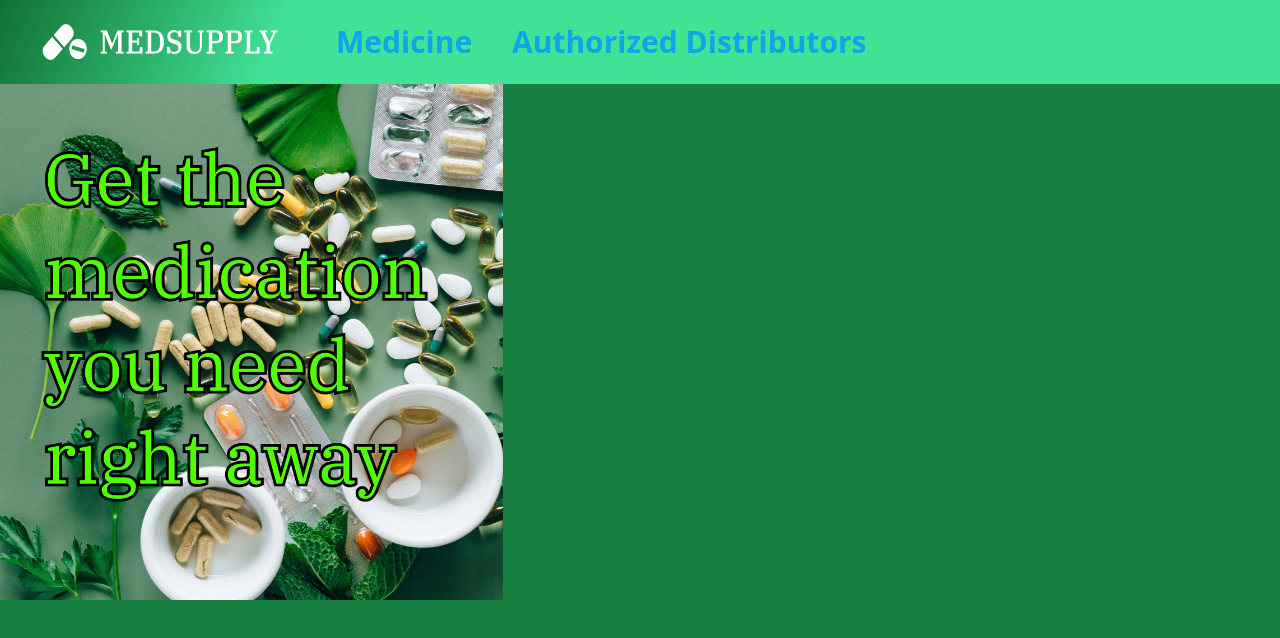
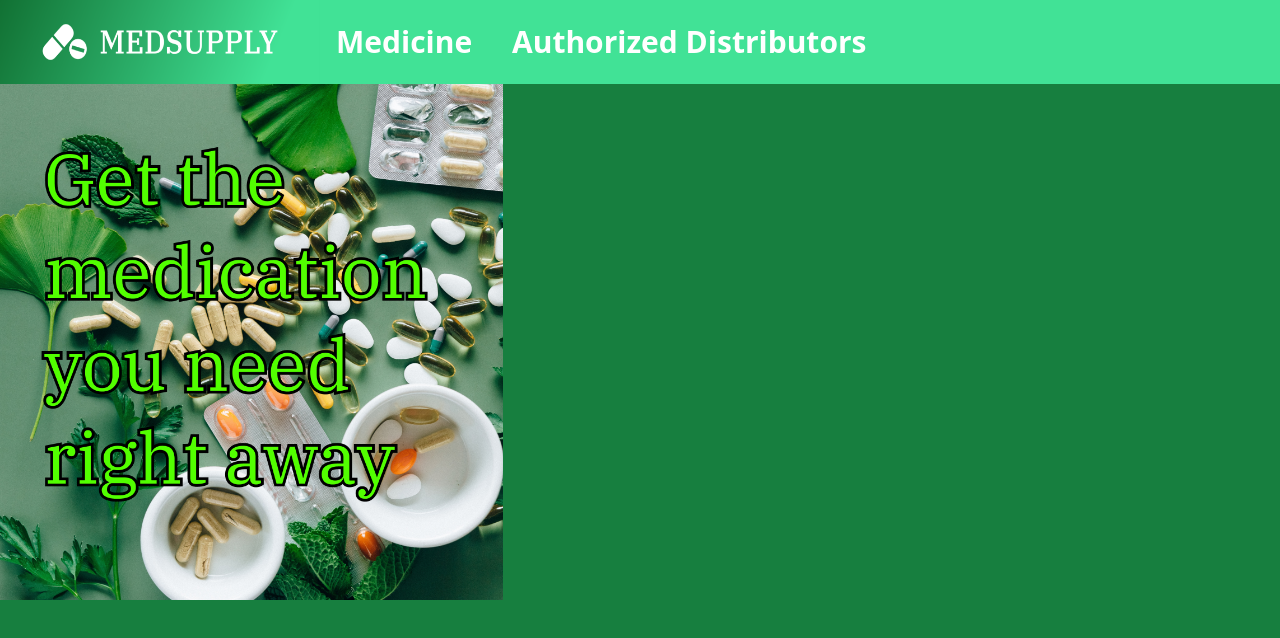
Before and after one commit to odysseuskir/medsupply, an Astro site: page / in a window 1280 px wide. Built offline with nearby package versions, Linux system fonts and the light colour scheme; Astro itself is replaced by a stand-in of ours.

Commit message:
feat: Fix Layout color

```diff
--- a/src/layouts/Layout.astro
+++ b/src/layouts/Layout.astro
@@ -3,7 +3,7 @@ import logo from "../images/logo.png";
 ---
 
 <!doctype html>
-<html lang="en">
+<html lang="en" class="bg-background">
   <head>
     <meta charset="UTF-8" />
     <meta name="description" content="Astro description" />
@@ -15,13 +15,14 @@ import logo from "../images/logo.png";
   <nav>
     <div class="flex bg-navgreen">
       <img src={logo.src} class="w-3/12" />
-      <div class="inline my-6 text-sky-500 font-semibold text-3xl">
-        <a href="#" class="mx-4"> Medicine </a>
-        <a href="#" class="mx-4"> Authorized Distributors </a>
+      <div class="inline my-6 text-white font-semibold text-3xl">
+        <a href="#" class="mx-4"> Medicine</a>
+        <a href="#" class="mx-4"> Authorized Distributors</a>
       </div>
     </div>
   </nav>
-  <body class="bg-background">
+  <body>
     <slot />
   </body>
+
 </html>
```
